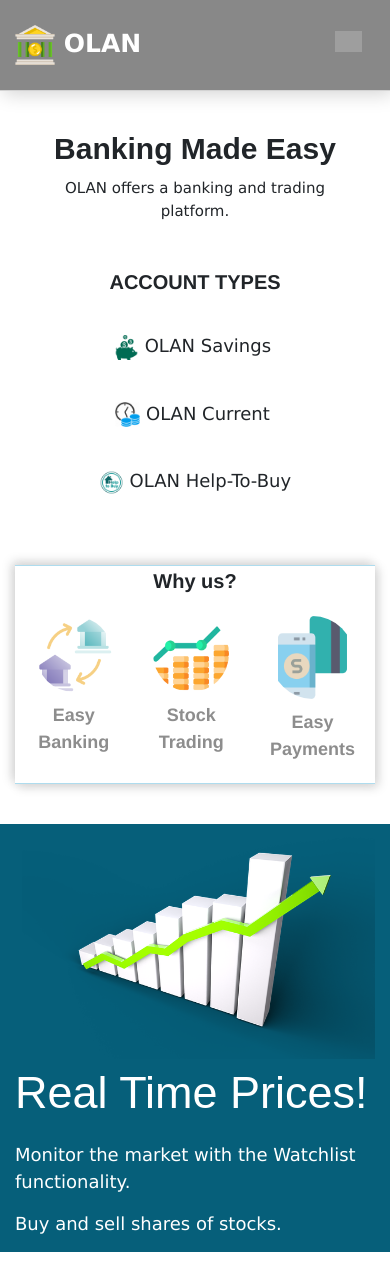
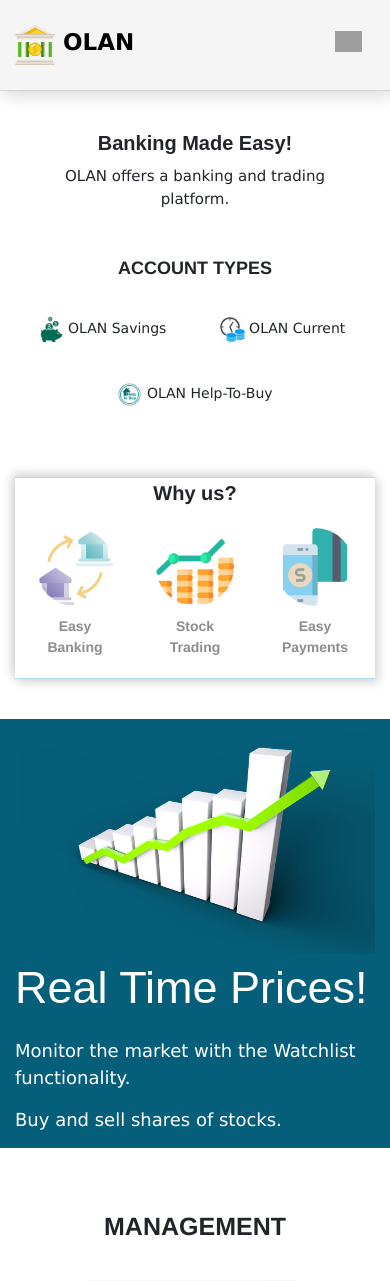
Before and after one commit to josh-olan/olan, a Django app: page / in a window 390 px wide. Shown: the top 1281 px of the page. Run offline with Django 3.2, Linux system fonts and the light colour scheme; grey boxes are pictures that could not be loaded.

Commit message:
Changed navbar and footer colour

```diff
--- a/bankofjosh/static/bankofjosh/register.js
+++ b/bankofjosh/static/bankofjosh/register.js
@@ -29,10 +29,16 @@ document.addEventListener("DOMContentLoaded", () => {
 
         // Change the background colour and colour of footer if not My Accounts page
         let footer = document.querySelector('.footer1');
+        let header = document.querySelector('#navigate');
         if (footer != null){
             footer.style.backgroundColor = "rgb(6, 95, 122)";
             footer.style.color = "white";
         }
+        header.style.backgroundColor = "whitesmoke";
+        document.querySelector('#boj').style.color = "black";
+        document.querySelectorAll('#menu li a').forEach(el => {
+            el.style.color = "black";
+        })
     }
 
     document.querySelector('#toggler').addEventListener("click", change_menu_style);
@@ -345,8 +351,12 @@ function change_menu_style(){
     /*
     Change the styling of the menu text
     */
-    //document.querySelector('#menu').style.color = "white";
-    document.querySelector('#menu').style.backgroundColor = "#888888";
+    let menu = document.querySelector('#menu');
+    if (document.title != 'My Accounts'){
+        menu.style.backgroundColor = "whitesmoke";
+    } else {
+        menu.style.backgroundColor = "rgb(0, 108, 216)";
+    }
     document.querySelectorAll('#menu>li').forEach(e => {
         e.style.textAlign = "center";
     })
--- a/bankofjosh/static/bankofjosh/styles.css
+++ b/bankofjosh/static/bankofjosh/styles.css
@@ -298,7 +298,7 @@ body{
     font-size: 12px;
     padding: 10px;
     position: relative;
-    background-color: #888888;
+    background-color: rgb(0, 108, 216);
     /*background-image: linear-gradient(to top, white, whitesmoke);*/
     width: 100%!important;
     color: white;
@@ -319,7 +319,7 @@ body{
     z-index: 1;
 }
 #navigate{
-    background-color: #888888;
+    background-color: rgb(0, 108, 216);
     color: black;
 }
 #navigate_div{
@@ -336,7 +336,7 @@ body{
 }
 #menu li a{
     margin: auto;
-    padding-top: 25px;
+    padding-top: 33px;
     font-weight: 600;
     font-family: sans-serif;
     color: white;
@@ -348,13 +348,13 @@ body{
     color: black;
 }
 
-
+/*
 .dib{
     display: inline-block;
     position: relative;
     top: 8px;
 }
-
+*/
 
 .footer2, .footer1{
     border-bottom: 1px solid lightgray;
@@ -701,6 +701,21 @@ input[type="password"], input[type="email"]{
     .fxt{
         width: 100%;
     }
+    #bme{
+        font-size: 20px;
+    }
+    #act_par p{
+        font-size: 18px;
+    }
+    .acttypes, #login_create span, #login_create p{
+        font-size: 14px;
+    }
+    #services p{
+        font-size: 14px;
+    }
+    #boj{
+        font-size: 23px;
+    }
 }
 
   /* Small devices (portrait tablets and large phones, 600px and up) */
--- a/bankofjosh/templates/bankofjosh/index.html
+++ b/bankofjosh/templates/bankofjosh/index.html
@@ -34,43 +34,28 @@
                 <ul class="navbar-nav" id="menu">
                   <li class="nav-item">
                     <a class="nav-link" href="{% url 'index' %}">
-                      <span class="dib">
-                        <img src="https://img.icons8.com/flat_round/64/000000/home--v1.png" width="25" height="25">
-                      </span>
                       Home<span class="sr-only">(current)</span>
                     </a>
                   </li>
                   {% if user.is_authenticated %}
                     <li class="nav-item">
                       <a class="nav-link" href="{% url 'myaccounts' 'main' %}">
-                        <span class="dib">
-                          <img src="https://img.icons8.com/fluent/48/000000/merchant-account.png" width="25" height="25">
-                        </span>
                         Accounts
                       </a>
                     </li>
                     <li class="nav-item">
                       <a class="nav-link" href="{% url 'logout' %}">
-                        <span class="dib">
-                          <img src="https://img.icons8.com/cute-clipart/64/000000/logout-rounded-left.png" width="25" height="25">
-                        </span>
                         Logout
                       </a>
                     </li>
                   {% else %}
                     <li class="nav-item">
                       <a class="nav-link" href="{% url 'register' %}">
-                        <span class="dib">
-                          <img src="https://img.icons8.com/cotton/64/000000/create-new--v1.png" width="25" height="25">
-                        </span>
                         Create Account
                       </a>
                     </li>
                     <li class="nav-item">
                       <a class="nav-link" href="{% url 'login' %}">
-                        <span class="dib">
-                          <img src="https://img.icons8.com/cute-clipart/64/000000/login-rounded-right.png" width="25" height="25">
-                        </span>
                         Login
                       </a>
                     </li>
@@ -84,7 +69,7 @@
             <div class="container-fluid">
               <div class="first_content row">
                 <div class="first_right col tac">
-                  <h3 id="bme" class="hide">Banking Made Easy</h3>
+                  <h3 id="bme" class="hide">Banking Made Easy!</h3>
                   <p class="hide">OLAN offers a banking and trading platform.</p>
                 </div>
               </div>
@@ -174,14 +159,12 @@
 
         <footer>
           <div class="footer1">
-            <div class="container">
-              <div class="row">
-                <div class="col tal">
+            <div class="tac">
               <p>&#169 Copyright OLAN 2020</p>
               <p>All rights reserved.</p>
-                  <p>OLAN was developed independently by Joshua Olaniyan.</p>
-                </div>
-                <div class="col tal">
+              <p>OLAN was developed independently by Josh Olaniyan.</p>
+            </div><!--
+            <div class="tal">
               <p><a href="https://icons8.com/icon/73/home">Home icon by Icons8</a></p>
               <div>Icons made by
                 <a href="https://www.flaticon.com/authors/freepik" title="Freepik">Freepik</a>
@@ -190,9 +173,7 @@
               </div>
               <br>
               <p>Management photos from PxHere.</p>
-                </div>
-              </div>
-            </div>
+            </div>-->
           </div>
         </footer>
       {% endblock %}
```
Lines whose indentation alone changed are shown as unchanged.
